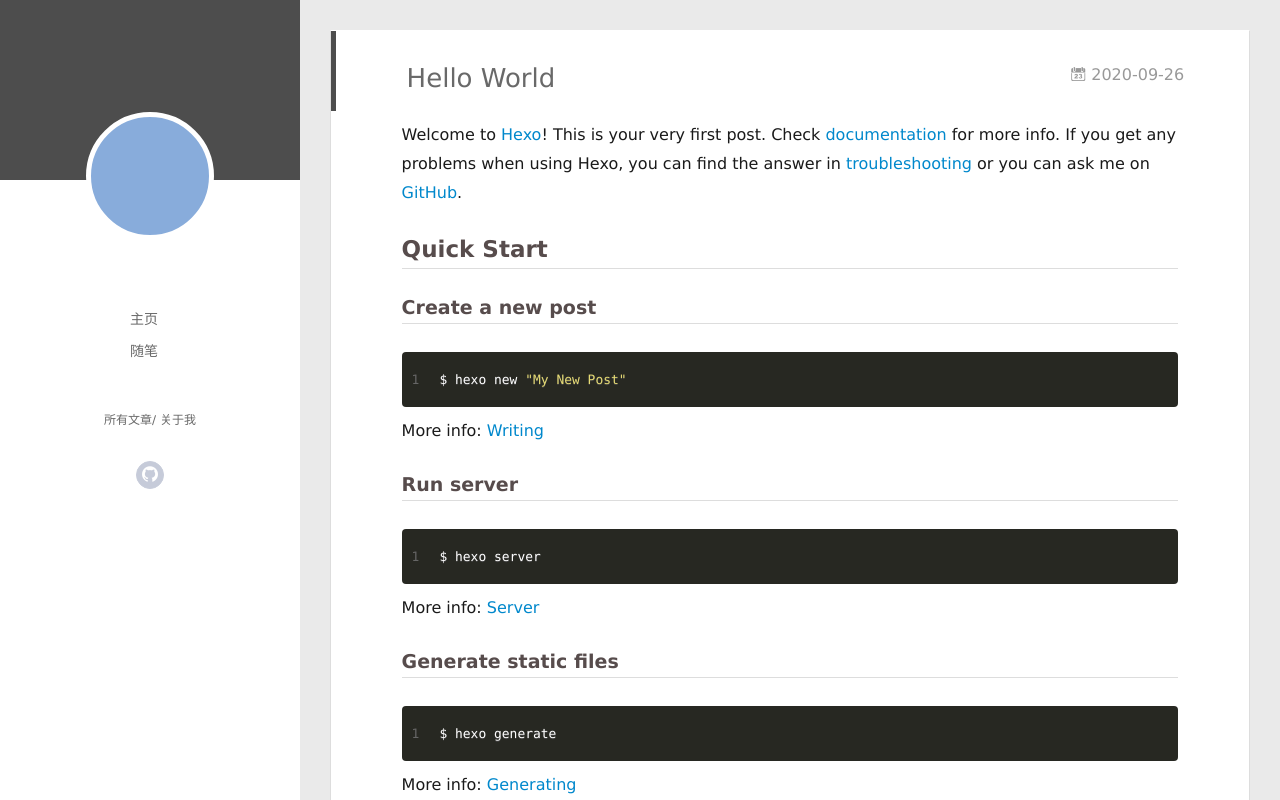
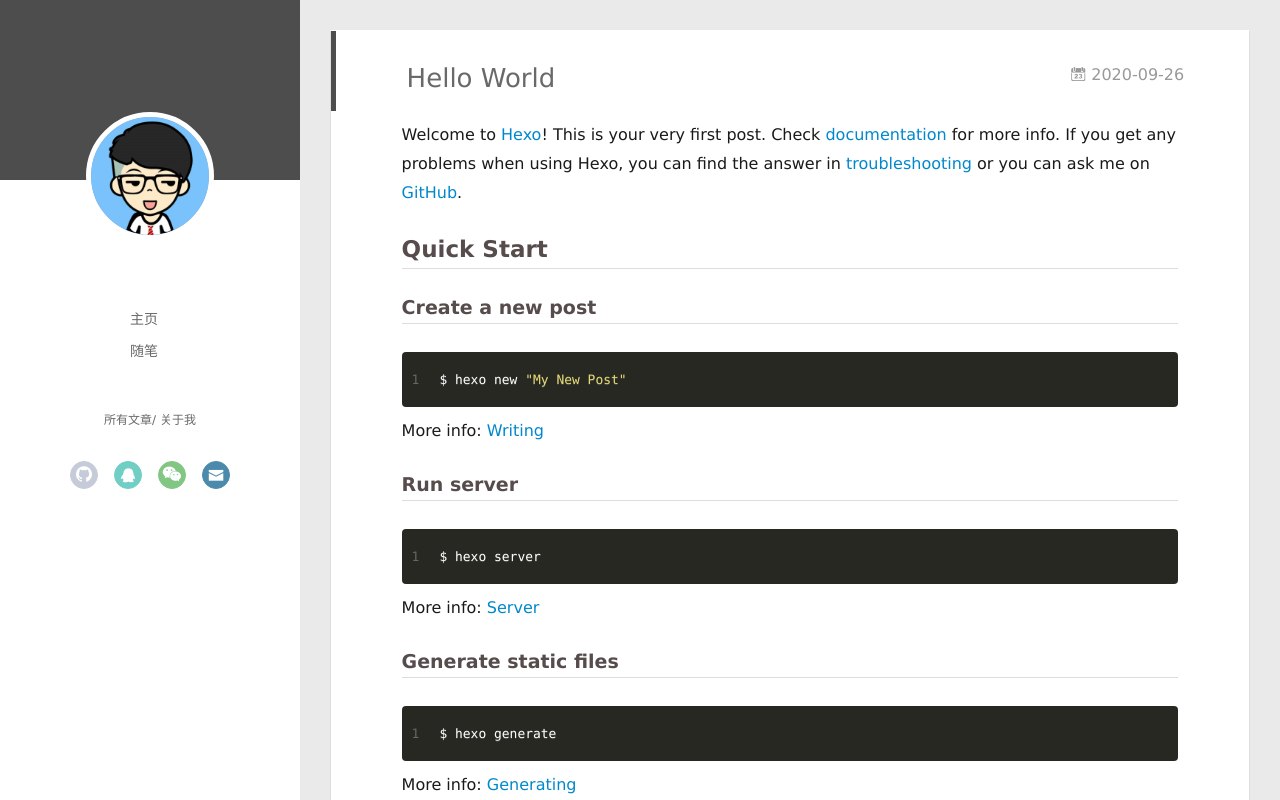
Before and after one commit to binbinz-create/binbinz-create.github.io, a plain HTML site: page 2020/09/26/hello-world/index.html in a window 1280 px wide. Drawn offline with Linux system fonts and the light colour scheme.

Commit message:
Site updated: 2020-09-26 22:55:46

```diff
--- a/2020/09/26/hello-world/index.html
+++ b/2020/09/26/hello-world/index.html
@@ -23,7 +23,7 @@
     <link rel="alternative" href="/atom.xml" title="binCode" type="application/atom+xml">
 
 
-    <link rel="icon" href="/favicon.png">
+    <link rel="icon" href="/themes/yilia/source/">
 
   <link rel="stylesheet" type="text/css" href="/./main.0cf68a.css">
   <style type="text/css">
@@ -47,7 +47,7 @@
 <div class="intrude-less">
 	<header id="header" class="inner">
 		<a href="/" class="profilepic">
-			<img src="" class="js-avatar">
+			<img src="/assert/1.jpeg" class="js-avatar">
 		</a>
 		<hgroup>
 		  <h1 class="header-author"><a href="/"></a></h1>
@@ -79,6 +79,12 @@
 
 					<a class="github" target="_blank" href="#" title="github"><i class="icon-github"></i></a>
 
+					<a class="qq" target="_blank" href="#" title="qq"><i class="icon-qq"></i></a>
+
+					<a class="weixin" target="_blank" href="#" title="weixin"><i class="icon-weixin"></i></a>
+
+					<a class="mail" target="_blank" href="/binbinz@163.com" title="mail"><i class="icon-mail"></i></a>
+
 			</div>
 		</nav>
 	</header>
@@ -95,7 +101,7 @@
 	<div class="intrude-less">
 		<header id="header" class="inner">
 			<div class="profilepic">
-				<img src="" class="js-avatar">
+				<img src="/assert/1.jpeg" class="js-avatar">
 			</div>
 			<hgroup>
 			  <h1 class="header-author js-header-author"></h1>
@@ -113,6 +119,12 @@
 				<div class="social">
 
 						<a class="github" target="_blank" href="#" title="github"><i class="icon-github"></i></a>
+
+						<a class="qq" target="_blank" href="#" title="qq"><i class="icon-qq"></i></a>
+
+						<a class="weixin" target="_blank" href="#" title="weixin"><i class="icon-weixin"></i></a>
+
+						<a class="mail" target="_blank" href="/binbinz@163.com" title="mail"><i class="icon-mail"></i></a>
 
 				</div>
 			</nav>
```
Also changed, not shown: 2020/09/26/我的第一篇博客文章/index.html (+15 -3 lines), archives/2020/09/index.html (+15 -3 lines), archives/2020/index.html (+15 -3 lines), archives/index.html (+15 -3 lines), index.html (+15 -3 lines), assert/1.jpeg (added).
